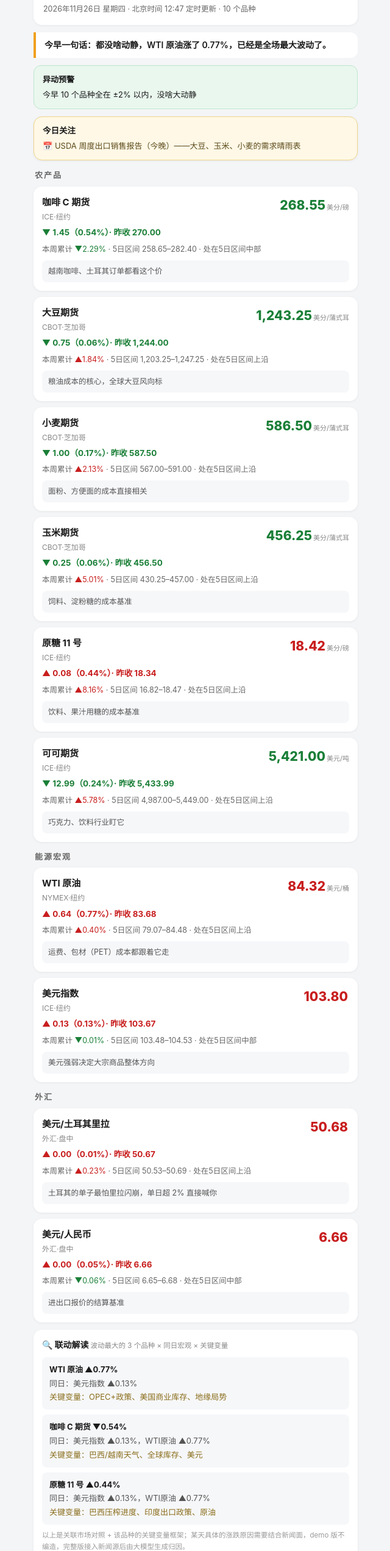
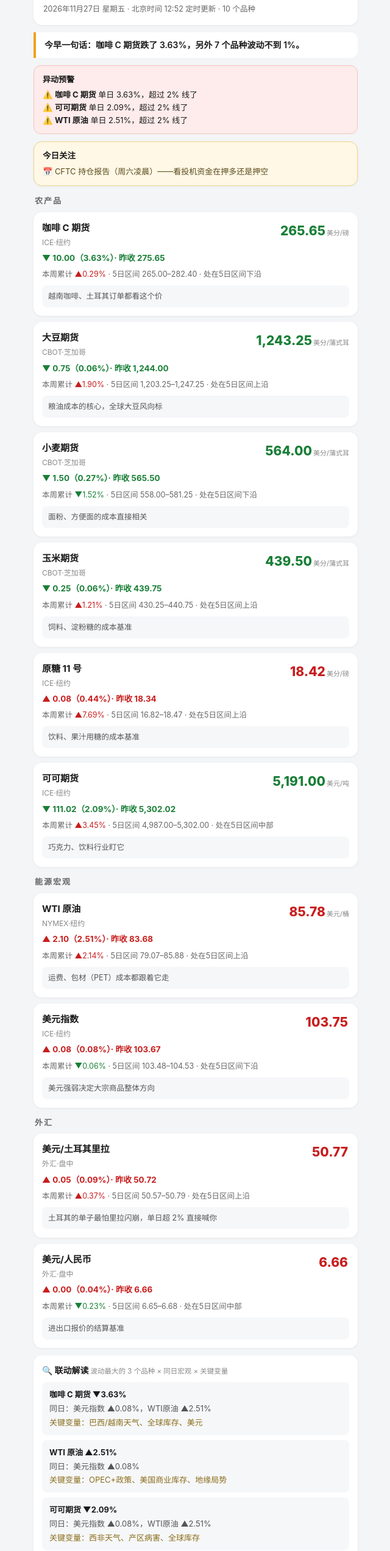
Before and after one commit to feiyanwang56-wq/morning-brief, a plain HTML site: page index.html in a window 1280 px wide. Shown: the part 186-2730 px from the top of the page at 61% size, without its empty margins (319-959 px from the left). Drawn offline with Linux system fonts and the light colour scheme.

Commit message:
早报 2026-11-27

```diff
--- a/index.html
+++ b/index.html
@@ -1,6 +1,6 @@
 <!doctype html><html lang="zh-CN"><head><meta charset="utf-8"/>
 <meta name="viewport" content="width=device-width,initial-scale=1"/>
-<title>大宗商品早报 · 2026年11月26日</title><style>
+<title>大宗商品早报 · 2026年11月27日</title><style>
 *{box-sizing:border-box}body{margin:0;font-family:-apple-system,"PingFang SC","Noto Sans SC","Microsoft YaHei",sans-serif;background:#f4f5f7;color:#1a1a1a;line-height:1.6}
 .wrap{max-width:560px;margin:0 auto;padding:14px 14px 30px}
 .flow{background:#101828;color:#fff;border-radius:14px;padding:12px 14px;font-size:12.5px;margin-bottom:12px}
@@ -46,76 +46,76 @@
 <div class="step"><b>🔎</b>自动抓取行情</div><div class="arr">→</div>
 <div class="step"><b>🧠</b>生成中文早报</div><div class="arr">→</div>
 <div class="step"><b>📲</b>推送到手机</div></div></div>
-<div class="hdr"><h1>☀️ 大宗商品早报</h1><div class="sub">2026年11月26日 星期四 · 北京时间 12:47 定时更新 · 10 个品种</div></div>
-<div class="one">今早一句话：都没啥动静，WTI 原油涨了 0.77%，已经是全场最大波动了。</div>
-<div class='alert ok'><div class='at'>异动预警</div><div class='aitem'>今早 10 个品种全在 ±2% 以内，没啥大动静</div></div>
-<div class='watch'><div class='wt'>今日关注</div><div class='witem'>📅 USDA 周度出口销售报告（今晚）——大豆、玉米、小麦的需求晴雨表</div></div>
+<div class="hdr"><h1>☀️ 大宗商品早报</h1><div class="sub">2026年11月27日 星期五 · 北京时间 12:52 定时更新 · 10 个品种</div></div>
+<div class="one">今早一句话：咖啡 C 期货跌了 3.63%，另外 7 个品种波动不到 1%。</div>
+<div class='alert on'><div class='at'>异动预警</div><div class='aitem'>⚠️ <b>咖啡 C 期货</b> 单日 3.63%，超过 2% 线了</div><div class='aitem'>⚠️ <b>可可期货</b> 单日 2.09%，超过 2% 线了</div><div class='aitem'>⚠️ <b>WTI 原油</b> 单日 2.51%，超过 2% 线了</div></div>
+<div class='watch'><div class='wt'>今日关注</div><div class='witem'>📅 CFTC 持仓报告（周六凌晨）——看投机资金在押多还是押空</div></div>
 <div class="gtitle">农产品</div><div class="card">
 <div class="ch"><div><div class="cn">咖啡 C 期货</div><div class="cm">ICE·纽约</div></div>
-<div class="pv dn">268.55<span class="unit">美分/磅</span></div></div>
-<div class="cd dn"><span class="arrow">▼</span> 1.45（0.54%）· 昨收 270.00</div>
-<div class="wk">本周累计 <span class="dn">▼2.29%</span> · 5日区间 258.65–282.40 · 处在5日区间中部</div>
+<div class="pv dn">265.65<span class="unit">美分/磅</span></div></div>
+<div class="cd dn"><span class="arrow">▼</span> 10.00（3.63%）· 昨收 275.65</div>
+<div class="wk">本周累计 <span class="up">▲0.29%</span> · 5日区间 265.00–282.40 · 处在5日区间下沿</div>
 <div class="why">越南咖啡、土耳其订单都看这个价</div></div><div class="card">
 <div class="ch"><div><div class="cn">大豆期货</div><div class="cm">CBOT·芝加哥</div></div>
 <div class="pv dn">1,243.25<span class="unit">美分/蒲式耳</span></div></div>
 <div class="cd dn"><span class="arrow">▼</span> 0.75（0.06%）· 昨收 1,244.00</div>
-<div class="wk">本周累计 <span class="up">▲1.84%</span> · 5日区间 1,203.25–1,247.25 · 处在5日区间上沿</div>
+<div class="wk">本周累计 <span class="up">▲1.90%</span> · 5日区间 1,203.25–1,247.25 · 处在5日区间上沿</div>
 <div class="why">粮油成本的核心，全球大豆风向标</div></div><div class="card">
 <div class="ch"><div><div class="cn">小麦期货</div><div class="cm">CBOT·芝加哥</div></div>
-<div class="pv dn">586.50<span class="unit">美分/蒲式耳</span></div></div>
-<div class="cd dn"><span class="arrow">▼</span> 1.00（0.17%）· 昨收 587.50</div>
-<div class="wk">本周累计 <span class="up">▲2.13%</span> · 5日区间 567.00–591.00 · 处在5日区间上沿</div>
+<div class="pv dn">564.00<span class="unit">美分/蒲式耳</span></div></div>
+<div class="cd dn"><span class="arrow">▼</span> 1.50（0.27%）· 昨收 565.50</div>
+<div class="wk">本周累计 <span class="dn">▼1.52%</span> · 5日区间 558.00–581.25 · 处在5日区间下沿</div>
 <div class="why">面粉、方便面的成本直接相关</div></div><div class="card">
 <div class="ch"><div><div class="cn">玉米期货</div><div class="cm">CBOT·芝加哥</div></div>
-<div class="pv dn">456.25<span class="unit">美分/蒲式耳</span></div></div>
-<div class="cd dn"><span class="arrow">▼</span> 0.25（0.06%）· 昨收 456.50</div>
-<div class="wk">本周累计 <span class="up">▲5.01%</span> · 5日区间 430.25–457.00 · 处在5日区间上沿</div>
+<div class="pv dn">439.50<span class="unit">美分/蒲式耳</span></div></div>
+<div class="cd dn"><span class="arrow">▼</span> 0.25（0.06%）· 昨收 439.75</div>
+<div class="wk">本周累计 <span class="up">▲1.21%</span> · 5日区间 430.25–440.75 · 处在5日区间上沿</div>
 <div class="why">饲料、淀粉糖的成本基准</div></div><div class="card">
 <div class="ch"><div><div class="cn">原糖 11 号</div><div class="cm">ICE·纽约</div></div>
 <div class="pv up">18.42<span class="unit">美分/磅</span></div></div>
 <div class="cd up"><span class="arrow">▲</span> 0.08（0.44%）· 昨收 18.34</div>
-<div class="wk">本周累计 <span class="up">▲8.16%</span> · 5日区间 16.82–18.47 · 处在5日区间上沿</div>
+<div class="wk">本周累计 <span class="up">▲7.69%</span> · 5日区间 16.82–18.47 · 处在5日区间上沿</div>
 <div class="why">饮料、果汁用糖的成本基准</div></div><div class="card">
 <div class="ch"><div><div class="cn">可可期货</div><div class="cm">ICE·纽约</div></div>
-<div class="pv dn">5,421.00<span class="unit">美元/吨</span></div></div>
-<div class="cd dn"><span class="arrow">▼</span> 12.99（0.24%）· 昨收 5,433.99</div>
-<div class="wk">本周累计 <span class="up">▲5.78%</span> · 5日区间 4,987.00–5,449.00 · 处在5日区间上沿</div>
+<div class="pv dn">5,191.00<span class="unit">美元/吨</span></div></div>
+<div class="cd dn"><span class="arrow">▼</span> 111.02（2.09%）· 昨收 5,302.02</div>
+<div class="wk">本周累计 <span class="up">▲3.45%</span> · 5日区间 4,987.00–5,302.00 · 处在5日区间中部</div>
 <div class="why">巧克力、饮料行业盯它</div></div><div class="gtitle">能源宏观</div><div class="card">
 <div class="ch"><div><div class="cn">WTI 原油</div><div class="cm">NYMEX·纽约</div></div>
-<div class="pv up">84.32<span class="unit">美元/桶</span></div></div>
-<div class="cd up"><span class="arrow">▲</span> 0.64（0.77%）· 昨收 83.68</div>
-<div class="wk">本周累计 <span class="up">▲0.40%</span> · 5日区间 79.07–84.48 · 处在5日区间上沿</div>
+<div class="pv up">85.78<span class="unit">美元/桶</span></div></div>
+<div class="cd up"><span class="arrow">▲</span> 2.10（2.51%）· 昨收 83.68</div>
+<div class="wk">本周累计 <span class="up">▲2.14%</span> · 5日区间 79.07–85.88 · 处在5日区间上沿</div>
 <div class="why">运费、包材（PET）成本都跟着它走</div></div><div class="card">
 <div class="ch"><div><div class="cn">美元指数</div><div class="cm">ICE·纽约</div></div>
-<div class="pv up">103.80<span class="unit"></span></div></div>
-<div class="cd up"><span class="arrow">▲</span> 0.13（0.13%）· 昨收 103.67</div>
-<div class="wk">本周累计 <span class="dn">▼0.01%</span> · 5日区间 103.48–104.53 · 处在5日区间中部</div>
+<div class="pv up">103.75<span class="unit"></span></div></div>
+<div class="cd up"><span class="arrow">▲</span> 0.08（0.08%）· 昨收 103.67</div>
+<div class="wk">本周累计 <span class="dn">▼0.06%</span> · 5日区间 103.48–104.53 · 处在5日区间下沿</div>
 <div class="why">美元强弱决定大宗商品整体方向</div></div><div class="gtitle">外汇</div><div class="card">
 <div class="ch"><div><div class="cn">美元/土耳其里拉</div><div class="cm">外汇·盘中</div></div>
-<div class="pv up">50.68<span class="unit"></span></div></div>
-<div class="cd up"><span class="arrow">▲</span> 0.00（0.01%）· 昨收 50.67</div>
-<div class="wk">本周累计 <span class="up">▲0.23%</span> · 5日区间 50.53–50.69 · 处在5日区间上沿</div>
+<div class="pv up">50.77<span class="unit"></span></div></div>
+<div class="cd up"><span class="arrow">▲</span> 0.05（0.09%）· 昨收 50.72</div>
+<div class="wk">本周累计 <span class="up">▲0.37%</span> · 5日区间 50.57–50.79 · 处在5日区间上沿</div>
 <div class="why">土耳其的单子最怕里拉闪崩，单日超 2% 直接喊你</div></div><div class="card">
 <div class="ch"><div><div class="cn">美元/人民币</div><div class="cm">外汇·盘中</div></div>
 <div class="pv up">6.66<span class="unit"></span></div></div>
-<div class="cd up"><span class="arrow">▲</span> 0.00（0.05%）· 昨收 6.66</div>
-<div class="wk">本周累计 <span class="dn">▼0.06%</span> · 5日区间 6.65–6.68 · 处在5日区间中部</div>
+<div class="cd up"><span class="arrow">▲</span> 0.00（0.04%）· 昨收 6.66</div>
+<div class="wk">本周累计 <span class="dn">▼0.23%</span> · 5日区间 6.65–6.68 · 处在5日区间中部</div>
 <div class="why">进出口报价的结算基准</div></div>
 <div class="read"><div class="rt">🔍 联动解读 <span class="rsub">波动最大的 3 个品种 × 同日宏观 × 关键变量</span></div>
-<div class="ritem"><b>WTI 原油 ▲0.77%</b>
-<div class="rmeta">同日：美元指数 ▲0.13%</div>
-<div class="drv">关键变量：OPEC+政策、美国商业库存、地缘局势</div></div><div class="ritem"><b>咖啡 C 期货 ▼0.54%</b>
-<div class="rmeta">同日：美元指数 ▲0.13%，WTI原油 ▲0.77%</div>
-<div class="drv">关键变量：巴西/越南天气、全球库存、美元</div></div><div class="ritem"><b>原糖 11 号 ▲0.44%</b>
-<div class="rmeta">同日：美元指数 ▲0.13%，WTI原油 ▲0.77%</div>
-<div class="drv">关键变量：巴西压榨进度、印度出口政策、原油</div></div>
+<div class="ritem"><b>咖啡 C 期货 ▼3.63%</b>
+<div class="rmeta">同日：美元指数 ▲0.08%，WTI原油 ▲2.51%</div>
+<div class="drv">关键变量：巴西/越南天气、全球库存、美元</div></div><div class="ritem"><b>WTI 原油 ▲2.51%</b>
+<div class="rmeta">同日：美元指数 ▲0.08%</div>
+<div class="drv">关键变量：OPEC+政策、美国商业库存、地缘局势</div></div><div class="ritem"><b>可可期货 ▼2.09%</b>
+<div class="rmeta">同日：美元指数 ▲0.08%，WTI原油 ▲2.51%</div>
+<div class="drv">关键变量：西非天气、产区病害、全球库存</div></div>
 <div class="rnote">以上是关联市场对照 + 该品种的关键变量框架；某天具体的涨跌原因需要结合新闻面，demo 版不编造，完整版接入新闻源后由大模型生成归因。</div></div>
 <div class="rule"><b>📌 盯盘逻辑</b><br>
 · 单日波动 ≥2% 就标红，直接推到你手机上<br>
 · 里拉单独盯——土耳其的单子最怕它突然贬值<br>
 · 每周五加一份周报：本周复盘 + 下周看点</div>
 <div class="ft">数据：Yahoo Finance 指示性行情（ICE·纽约 / CBOT·芝加哥 / NYMEX / 外汇盘中）<br>
-本次抓取时间：北京时间 2026-11-26 12:47（定时抓取，非实时）<br>
+本次抓取时间：北京时间 2026-11-27 12:52（定时抓取，非实时）<br>
 行情源链接：<a href="https://finance.yahoo.com/quote/KC=F">咖啡 C 期货</a> · <a href="https://finance.yahoo.com/quote/ZS=F">大豆期货</a> · <a href="https://finance.yahoo.com/quote/ZW=F">小麦期货</a> · <a href="https://finance.yahoo.com/quote/ZC=F">玉米期货</a> · <a href="https://finance.yahoo.com/quote/SB=F">原糖 11 号</a> · <a href="https://finance.yahoo.com/quote/CC=F">可可期货</a> · <a href="https://finance.yahoo.com/quote/CL=F">WTI 原油</a> · <a href="https://finance.yahoo.com/quote/DX-Y.NYB">美元指数</a> · <a href="https://finance.yahoo.com/quote/TRY=X">美元/土耳其里拉</a> · <a href="https://finance.yahoo.com/quote/CNY=X">美元/人民币</a><br>
 demo 版 · 正式版可接马来西亚 BMD 棕榈油、郑商所 PTA/MEG；深度归因需接入新闻源</div>
 </div><p style="text-align:center;margin:32px 0"><a href="history.html">查看历史记录</a></p></body></html>
```
Also changed, not shown: history.html (+2 -1 lines), history/2026-11-27.html (added, +121 -0 lines).
